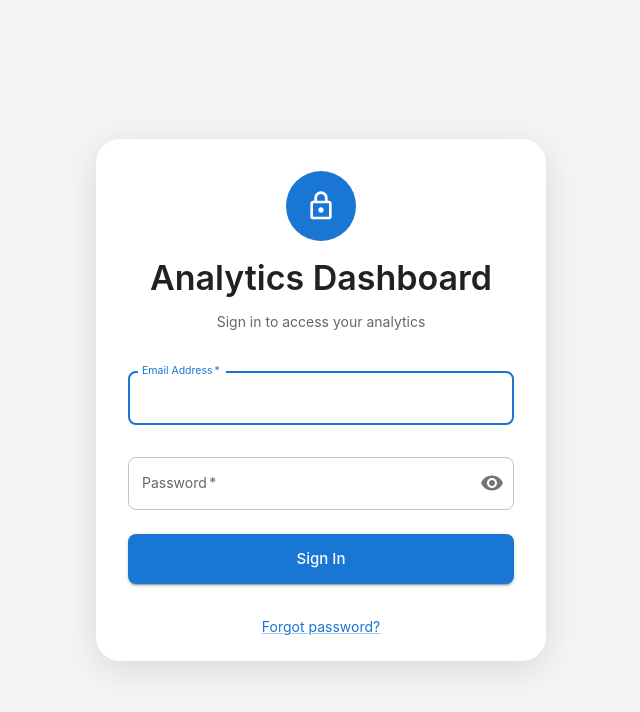
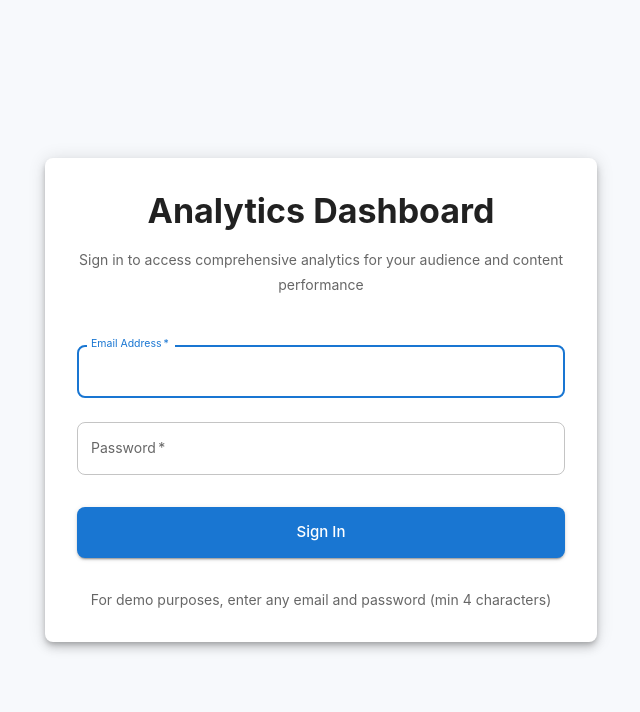
Before and after one commit to dxaginfo/analytics-dashboard-app, a React (Create React App) app: page /login in a window 1280 px wide. Shown: the top 712 px of the page, without its empty margins (319-959 px from the left). Built offline with nearby package versions, Linux system fonts and the light colour scheme; the HTML template or start-up script is replaced by a standard one.

Commit message:
Add Login component

```diff
--- a/src/features/auth/Login.tsx
+++ b/src/features/auth/Login.tsx
@@ -1,126 +1,75 @@
-import { useState, useEffect } from 'react';
+import React, { useState } from 'react';
 import { useDispatch, useSelector } from 'react-redux';
-import { useNavigate } from 'react-router-dom';
 import {
   Box,
-  Card,
-  CardContent,
+  Button,
+  TextField,
   Typography,
-  TextField,
-  Button,
+  Paper,
+  Container,
   Alert,
   CircularProgress,
-  InputAdornment,
-  IconButton,
-  Link,
 } from '@mui/material';
-import {
-  Visibility,
-  VisibilityOff,
-  LockOutlined as LockIcon,
-} from '@mui/icons-material';
+import { RootState } from '../../store';
+import { login } from './authSlice';
 
-import { RootState } from '../../store';
-import { login, clearError } from './authSlice';
-
-const Login = () => {
+const Login: React.FC = () => {
+  const [username, setUsername] = useState('');
+  const [password, setPassword] = useState('');
   const dispatch = useDispatch();
-  const navigate = useNavigate();
-  const { isAuthenticated, isLoading, error } = useSelector(
-    (state: RootState) => state.auth
-  );
-
-  const [email, setEmail] = useState('');
-  const [password, setPassword] = useState('');
-  const [showPassword, setShowPassword] = useState(false);
-
-  useEffect(() => {
-    if (isAuthenticated) {
-      navigate('/');
-    }
-  }, [isAuthenticated, navigate]);
+  const { isLoading, error } = useSelector((state: RootState) => state.auth);
 
   const handleSubmit = (e: React.FormEvent) => {
     e.preventDefault();
-    dispatch(login({ email, password }));
-  };
-
-  const handleTogglePasswordVisibility = () => {
-    setShowPassword(!showPassword);
+    dispatch(login({ username, password }) as any);
   };
 
   return (
     <Box
       sx={{
-        height: '100vh',
         display: 'flex',
+        justifyContent: 'center',
         alignItems: 'center',
-        justifyContent: 'center',
-        backgroundColor: '#f5f5f5',
+        minHeight: '100vh',
+        backgroundColor: 'background.default',
       }}
     >
-      <Card
+      <Container maxWidth="sm">
+        <Paper
+          elevation={6}
           sx={{
-          maxWidth: 450,
-          width: '100%',
-          boxShadow: '0 8px 40px rgba(0, 0, 0, 0.12)',
-          borderRadius: 3,
-        }}
-      >
-        <CardContent sx={{ p: 4 }}>
-          <Box
-            sx={{
+            p: 4,
             display: 'flex',
             flexDirection: 'column',
             alignItems: 'center',
-              mb: 3,
           }}
         >
-            <Box
-              sx={{
-                width: 70,
-                height: 70,
-                borderRadius: '50%',
-                backgroundColor: 'primary.main',
-                display: 'flex',
-                justifyContent: 'center',
-                alignItems: 'center',
-                mb: 2,
-              }}
-            >
-              <LockIcon sx={{ fontSize: 32, color: 'white' }} />
-            </Box>
-            <Typography variant="h4" component="h1" gutterBottom>
+          <Typography component="h1" variant="h4" fontWeight="bold" sx={{ mb: 2 }}>
             Analytics Dashboard
           </Typography>
-            <Typography variant="body1" color="text.secondary">
-              Sign in to access your analytics
+          <Typography variant="subtitle1" color="text.secondary" sx={{ mb: 4, textAlign: 'center' }}>
+            Sign in to access comprehensive analytics for your audience and content performance
           </Typography>
-          </Box>
 
           {error && (
-            <Alert
-              severity="error"
-              sx={{ mb: 3 }}
-              onClose={() => dispatch(clearError())}
-            >
+            <Alert severity="error" sx={{ width: '100%', mb: 2 }}>
               {error}
             </Alert>
           )}
 
-          <Box component="form" onSubmit={handleSubmit}>
+          <Box component="form" onSubmit={handleSubmit} sx={{ width: '100%' }}>
             <TextField
               margin="normal"
               required
               fullWidth
-              id="email"
+              id="username"
               label="Email Address"
-              name="email"
+              name="username"
               autoComplete="email"
               autoFocus
-              value={email}
-              onChange={(e) => setEmail(e.target.value)}
-              sx={{ mb: 2 }}
+              value={username}
+              onChange={(e) => setUsername(e.target.value)}
+              disabled={isLoading}
             />
             <TextField
               margin="normal"
@@ -128,63 +77,29 @@ const Login = () => {
               fullWidth
               name="password"
               label="Password"
-              type={showPassword ? 'text' : 'password'}
+              type="password"
               id="password"
               autoComplete="current-password"
               value={password}
               onChange={(e) => setPassword(e.target.value)}
-              InputProps={{
-                endAdornment: (
-                  <InputAdornment position="end">
-                    <IconButton
-                      aria-label="toggle password visibility"
-                      onClick={handleTogglePasswordVisibility}
-                      edge="end"
-                    >
-                      {showPassword ? <VisibilityOff /> : <Visibility />}
-                    </IconButton>
-                  </InputAdornment>
-                ),
-              }}
-              sx={{ mb: 3 }}
+              disabled={isLoading}
             />
-
             <Button
               type="submit"
               fullWidth
               variant="contained"
               size="large"
+              sx={{ mt: 3, mb: 2, py: 1.5 }}
               disabled={isLoading}
-              sx={{
-                py: 1.5,
-                mb: 2,
-                position: 'relative'
-              }}
             >
-              {isLoading ? (
-                <CircularProgress
-                  size={24}
-                  sx={{
-                    position: 'absolute',
-                    top: '50%',
-                    left: '50%',
-                    marginTop: '-12px',
-                    marginLeft: '-12px',
-                  }}
-                />
-              ) : (
-                'Sign In'
-              )}
+              {isLoading ? <CircularProgress size={24} /> : 'Sign In'}
             </Button>
-
-            <Box sx={{ mt: 2, textAlign: 'center' }}>
-              <Link href="#" variant="body2">
-                Forgot password?
-              </Link>
+            <Typography variant="body2" color="text.secondary" align="center" sx={{ mt: 2 }}>
+              For demo purposes, enter any email and password (min 4 characters)
+            </Typography>
           </Box>
-          </Box>
-        </CardContent>
-      </Card>
+        </Paper>
+      </Container>
     </Box>
   );
 };
```
Lines whose indentation alone changed are shown as unchanged.
